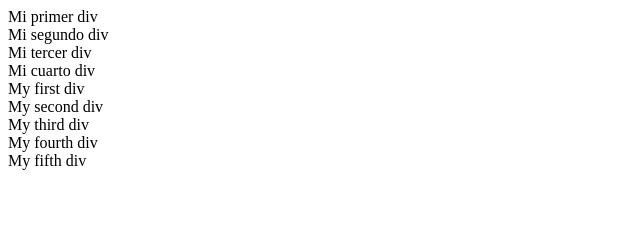
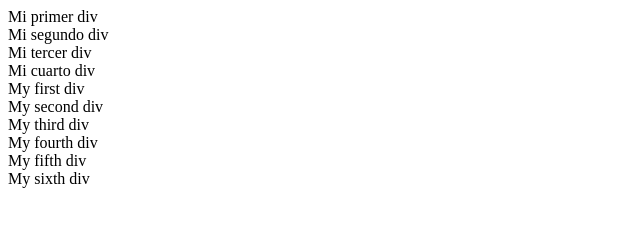
Before and after one commit to alejabarraza2/Lugares-turisticos, a plain HTML site: page index.html in a window 1280 px wide. Shown: the whole page, without its empty margins (0-640 px from the left). Drawn offline with Linux system fonts and the light colour scheme.

Commit message:
my sixth commit

```diff
--- a/index.html
+++ b/index.html
@@ -15,5 +15,6 @@
     <div>My third div</div>
     <div>My fourth div</div>
     <div>My fifth div</div>
+    <div>My sixth div</div>
 </body>
 </html>
```
